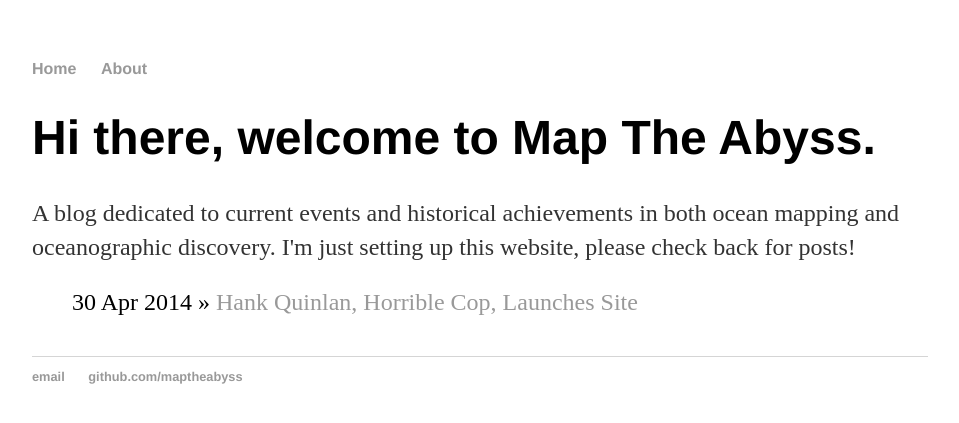
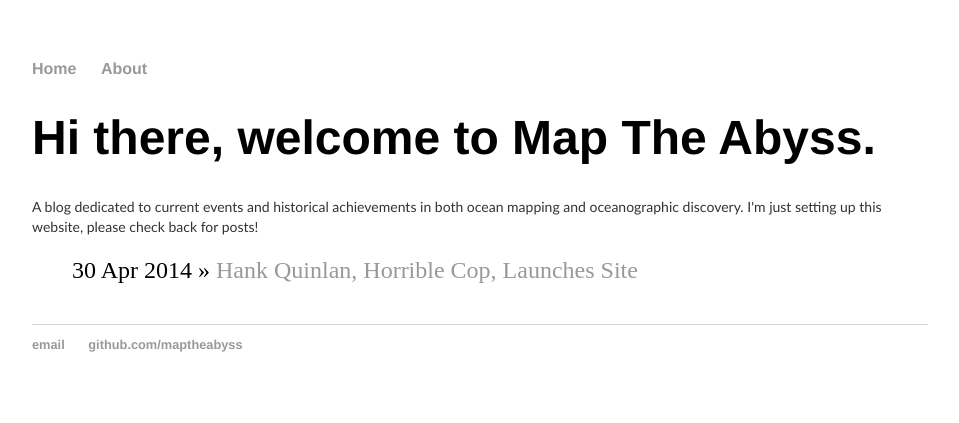
Before and after one commit to maptheabyss/maptheabyss.github.io, a Jekyll site: the page built from index.html, in a window 1280 px wide. Shown: the top 423 px of the page, without its empty margins (160-1119 px from the left). Built offline with Jekyll 4.4.1, drawn with Linux system fonts in a browser that asks for light colours.

Commit message:
Update main.css
update style

```diff
--- a/css/main.css
+++ b/css/main.css
@@ -24,9 +24,10 @@ h1 {
     font-family:'Helvetica', 'Arial', 'Sans-Serif';
 }
 p {
-    font-size: 1.5em;
+    font-size: 14px;
     line-height: 1.4em;
     color: #333;
+    font-family: trebuchet ms, arial, hevetica, sans-serif;
 }
 footer {
     border-top: 1px solid #d5d5d5;
```
